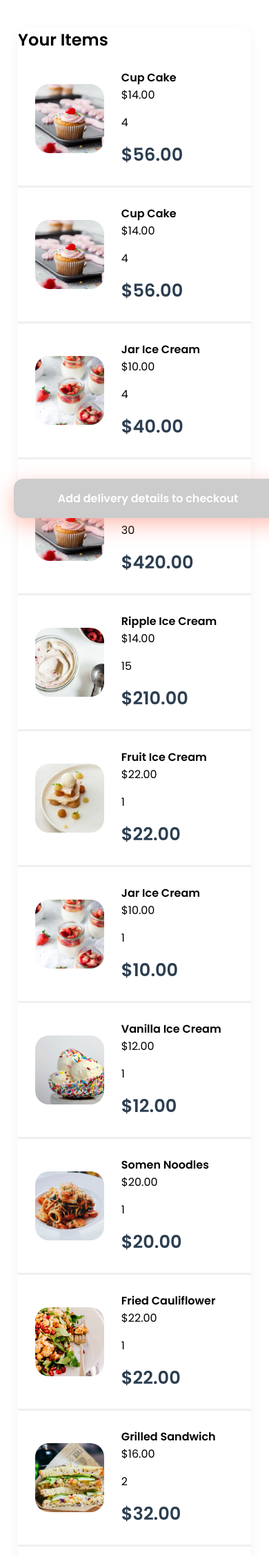
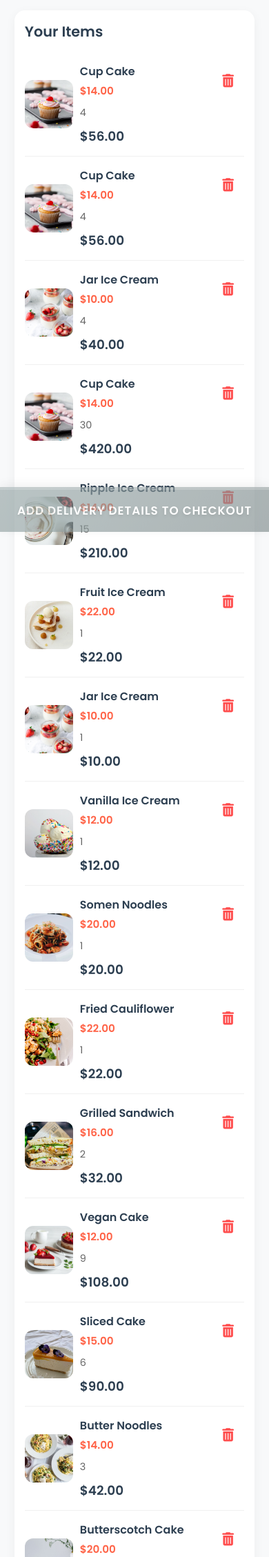
Before and after one commit to KATAKYIE-KWESI/Food_Delivery_App, a Django app: page /cart/ in a window 390 px wide. Shown: the part 73-2330 px from the top of the page at 69% size. Run offline with Django 5.2, Linux system fonts and the light colour scheme; data comes from the database, SQL or seed files in the repository; both versions use the stored data as it was after the commit.

Commit message:
Fixing the cart

```diff
--- a/static/cart.css
+++ b/static/cart.css
@@ -1,9 +1,19 @@
 /* --- Global Reset & Container --- */
+* {
+    margin: 0;
+    padding: 0;
+    box-sizing: border-box;
+}
+
+body {
+    font-family: 'Segoe UI', Tahoma, Geneva, Verdana, sans-serif;
+    background: #f8f9fa;
+}
+
 .cart-container {
     max-width: 1200px;
-    margin: 40px auto;
-    padding: 0 20px;
-    font-family: 'Segoe UI', Tahoma, Geneva, Verdana, sans-serif;
+    margin: 0 auto;
+    padding: 20px;
 }
 
 .cart-title {
@@ -14,7 +24,7 @@
     font-weight: 700;
 }
 
-/* --- Layout Structure --- */
+/* --- DESKTOP Layout Structure --- */
 .cart-content {
     display: grid;
     grid-template-columns: 2fr 1fr;
@@ -22,68 +32,32 @@
     align-items: start;
 }
 
-/* --- Delivery Tracker --- */
-.delivery-tracker {
-    background: #fff;
-    padding: 20px;
-    border-radius: 15px;
-    box-shadow: 0 4px 15px rgba(0, 0, 0, 0.05);
-    margin-bottom: 30px;
-    border-left: 6px solid tomato;
-}
-
-.tracker-header {
-    display: flex;
-    justify-content: space-between;
-    font-weight: 600;
-}
-
-#timerText {
-    color: tomato;
-}
-
-.progress-container {
-    position: relative;
-    background: #eee;
-    height: 8px;
-    border-radius: 10px;
-    margin: 25px 0 15px;
-}
-
-.progress-bar {
-    background: tomato;
-    height: 100%;
-    border-radius: 10px;
-    transition: width 1s linear;
-}
-
-.car-marker {
-    position: absolute;
-    top: -12px;
-    color: tomato;
-    font-size: 22px;
-    transform: translateX(-50%);
-    transition: left 1s linear;
-}
-
 /* --- Cart Items --- */
 .cart-items-section {
     background: #fff;
     border-radius: 15px;
     box-shadow: 0 4px 15px rgba(0,0,0,0.05);
-    overflow: hidden;
+    padding: 20px;
+}
+
+.cart-items-section h2 {
+    font-size: 1.5rem;
+    margin-bottom: 20px;
+    color: #2c3e50;
 }
 
 .cart-item {
     display: grid;
-    grid-template-columns: 100px 2fr 1fr 1fr auto;
+    grid-template-columns: 100px 2fr 1fr 1fr;
     gap: 20px;
     align-items: center;
-    padding: 20px;
+    padding: 20px 0;
     border-bottom: 1px solid #f0f0f0;
 }
 
-.cart-item:last-child { border-bottom: none; }
+.cart-item:last-child {
+    border-bottom: none;
+}
 
 .cart-item img {
     width: 100px;
@@ -92,46 +66,32 @@
     border-radius: 12px;
 }
 
-.item-details h3 { font-size: 1.1rem; color: #2c3e50; margin-bottom: 5px; }
-.item-price { color: tomato; font-weight: 600; }
-
-.item-quantity {
-    display: flex;
-    align-items: center;
-    gap: 12px;
-    background: #f8f9fa;
-    padding: 6px 12px;
-    border-radius: 50px;
-    width: fit-content;
+.item-info h4 {
+    font-size: 1.1rem;
+    color: #2c3e50;
+    margin-bottom: 8px;
 }
 
-.qty-btn {
-    background: tomato;
-    color: white;
-    border: none;
-    width: 28px;
-    height: 28px;
-    border-radius: 50%;
-    cursor: pointer;
-    display: flex;
-    justify-content: center;
-    align-items: center;
+.item-info p {
+    color: tomato;
+    font-weight: 600;
+    font-size: 1rem;
 }
 
-.item-total { font-weight: 700; color: #2c3e50; font-size: 1.1rem; }
-
-.remove-btn {
-    background: none;
-    border: none;
-    color: #ccc;
-    cursor: pointer;
-    font-size: 1.1rem;
-    transition: 0.3s;
+.item-qty {
+    font-size: 1rem;
+    color: #666;
+    text-align: center;
 }
 
-.remove-btn:hover { color: #e74c3c; }
+.item-total {
+    font-weight: 700;
+    color: #2c3e50;
+    font-size: 1.1rem;
+    text-align: right;
+}
 
-/* --- Summary Section --- */
+/* --- Summary Section DESKTOP --- */
 .cart-summary {
     background: #fff;
     padding: 25px;
@@ -139,6 +99,13 @@
     box-shadow: 0 4px 15px rgba(0,0,0,0.05);
     position: sticky;
     top: 20px;
+    height: fit-content;
+}
+
+.cart-summary h2 {
+    font-size: 1.5rem;
+    margin-bottom: 20px;
+    color: #2c3e50;
 }
 
 .summary-row {
@@ -146,6 +113,7 @@
     justify-content: space-between;
     margin-bottom: 15px;
     color: #555;
+    font-size: 1rem;
 }
 
 .summary-row.total {
@@ -154,152 +122,140 @@
     color: #2c3e50;
     border-top: 2px solid #eee;
     padding-top: 15px;
+    margin-top: 10px;
+}
+
+/* DELIVERY LOCATION SECTION */
+.delivery-location-section {
+    margin-top: 25px;
+    padding: 20px;
+    border-radius: 16px;
+    border: 2px dashed #ff6b35;
+    background: #fff7f3;
+}
+
+.section-header {
+    display: flex;
+    gap: 10px;
+    align-items: center;
+    margin-bottom: 15px;
+}
+
+.section-header h3 {
+    font-size: 1.1rem;
+    color: #2c3e50;
+    display: flex;
+    align-items: center;
+    gap: 8px;
+}
+
+.delivery-icon {
+    width: 40px;
+    height: 40px;
+    background: #ff6b35;
+    border-radius: 10px;
+    display: flex;
+    align-items: center;
+    justify-content: center;
+    color: #fff;
+    font-size: 1.2rem;
+}
+
+.required-badge {
+    background: #dc3545;
+    color: #fff;
+    font-size: 10px;
+    padding: 4px 8px;
+    border-radius: 6px;
+    font-weight: 600;
+}
+
+/* FORMS */
+.form-group {
+    margin-bottom: 15px;
+}
+
+.form-group label {
+    display: block;
+    margin-bottom: 6px;
+    font-weight: 600;
+    color: #333;
+    font-size: 0.95rem;
+}
+
+.form-group input {
+    width: 100%;
+    padding: 12px;
+    border-radius: 10px;
+    border: 2px solid #ddd;
+    font-size: 1rem;
+    transition: border-color 0.3s;
+}
+
+.form-group input:focus {
+    outline: none;
+    border-color: #ff6b35;
+}
+
+/* BUTTONS */
+.quick-location-btn {
+    width: 100%;
+    padding: 14px;
+    background: #ff6b35;
+    color: #fff;
+    border: none;
+    border-radius: 12px;
+    font-weight: 700;
+    cursor: pointer;
+    margin-bottom: 15px;
+    font-size: 1rem;
+    transition: background 0.3s;
+}
+
+.quick-location-btn:hover {
+    background: #ff5722;
 }
 
 .checkout-btn {
     width: 100%;
-    background: tomato;
+    background: #28a745;
     color: white;
     border: none;
-    padding: 15px;
+    padding: 16px;
     border-radius: 12px;
     font-weight: 700;
     font-size: 1.1rem;
     cursor: pointer;
     margin-top: 20px;
-    transition: 0.3s;
+    transition: all 0.3s;
 }
 
-.checkout-btn:hover { background: #ff4500; transform: translateY(-2px); }
-
-/* --- RESPONSIVE MEDIA QUERIES (ULTRA-BOLD & LARGE) --- */
-
-@media (max-width: 992px) {
-    .cart-content {
-        grid-template-columns: 1fr;
-    }
-    .cart-summary {
-        position: static;
-        margin-top: 30px;
-    }
+.checkout-btn:hover {
+    background: #218838;
+    transform: translateY(-2px);
 }
 
-@media (max-width: 768px) {
-    /* Push the main title to be very prominent */
-    .cart-title {
-        font-size: 2.8rem; /* Large Bold Title */
-        text-align: center;
-        margin-bottom: 30px;
-        font-weight: 800;
-    }
-
-    /* Delivery Tracker: Big numbers, big car */
-    .delivery-tracker {
-        padding: 30px;
-        border-radius: 20px;
-    }
-    .tracker-header { font-size: 1.4rem; }
-    #timerText { font-size: 1.8rem; font-weight: 800; }
-
-    .progress-container { height: 15px; margin: 35px 0; }
-    .car-marker { font-size: 40px; top: -22px; }
-    .tracker-status { font-size: 1.2rem; font-weight: 500; }
-
-    /* Cart Items: High-visibility layout */
-    .cart-item {
-        grid-template-columns: 130px 1fr; /* Larger image */
-        grid-template-rows: auto auto auto;
-        gap: 15px 25px;
-        padding: 25px;
-        border-bottom: 3px solid #f0f0f0; /* Thicker separator */
-    }
-
-    .cart-item img {
-        grid-row: span 3;
-        width: 130px;
-        height: 130px;
-        border-radius: 20px;
-    }
-
-    /* Food Name & Price - Making them pop */
-    .item-details h3 {
-        font-size: 1.6rem;
-        font-weight: 700;
-        margin-bottom: 10px;
-    }
-    .item-price {
-        font-size: 1.4rem;
-        font-weight: 700;
-    }
-
-    /* Extra Large Quantity Buttons (Thumb-Friendly) */
-    .item-quantity {
-        grid-column: 2;
-        margin-top: 15px;
-        padding: 10px 20px;
-        gap: 20px;
-        background: #f1f1f1;
-    }
-    .qty-btn {
-        width: 45px;
-        height: 45px;
-        font-size: 1.5rem;
-    }
-    .quantity {
-        font-size: 1.5rem;
-        min-width: 40px;
-    }
-
-    .item-total {
-        grid-column: 2;
-        font-size: 1.6rem;
-        font-weight: 800;
-    }
-
-    /* Massive Summary for Mobile */
-    .cart-summary {
-        padding: 35px;
-        border-radius: 25px;
-    }
-    .summary-row {
-        font-size: 1.4rem;
-        margin-bottom: 20px;
-    }
-    .summary-row.total {
-        font-size: 2.2rem; /* Massive final price */
-        border-top: 4px solid #eee;
-        padding-top: 25px;
-    }
-
-    /* Sticky Mobile Bottom Button */
-    .checkout-btn {
-        position: fixed;
-        bottom: 20px;
-        left: 5%;
-        width: 90%;
-        padding: 25px;
-        font-size: 1.6rem;
-        font-weight: 800;
-        border-radius: 20px;
-        box-shadow: 0 10px 30px rgba(255, 99, 71, 0.4);
-        z-index: 1000;
-    }
-
-    /* Adjust body padding so content isn't hidden by the fixed button */
-    body {
-        padding-bottom: 120px;
-    }
+.checkout-btn.disabled {
+    background: #ccc;
+    cursor: not-allowed;
+    opacity: 0.6;
 }
 
-@media (max-width: 480px) {
-    .cart-title { font-size: 2.2rem; }
-    .cart-item { grid-template-columns: 100px 1fr; }
-    .cart-item img { width: 100px; height: 100px; }
-    .item-details h3 { font-size: 1.4rem; }
+.checkout-btn.disabled:hover {
+    transform: none;
+    background: #ccc;
 }
 
-
-
+/* CONFIRMATION */
+.delivery-address-display {
+    margin-top: 12px;
+    padding: 12px;
+    border-radius: 10px;
+    background: #eafff0;
+    border: 2px solid #28a745;
+    display: none;
+    font-size: 0.95rem;
+}
 
 /* Thank You Popup */
 #thankYouMessage {
@@ -314,106 +270,282 @@
     border-radius: 10px;
     font-size: 1.5rem;
     text-align: center;
-    z-index: 1000;
+    z-index: 10000;
     box-shadow: 0 4px 10px rgba(0,0,0,0.2);
     animation: fadeIn 0.5s ease;
 }
+
 @keyframes fadeIn {
     from {opacity: 0; transform: translate(-50%, -60%);}
     to {opacity: 1; transform: translate(-50%, -50%);}
 }
+
 @keyframes fadeOut {
     from {opacity: 1;}
     to {opacity: 0;}
 }
 
+/* ============================================ */
+/* TABLET - Switch to single column */
+/* ============================================ */
+@media (max-width: 992px) {
+    .cart-content {
+        grid-template-columns: 1fr;
+    }
+
+    .cart-summary {
+        position: relative;
+        top: 0;
+    }
+}
+
+/* ============================================ */
+/* MOBILE - Complete redesign for scrolling */
+/* ============================================ */
+@media (max-width: 768px) {
+    body {
+        padding-bottom: 80px; /* Space for fixed button */
+    }
+
+    .cart-container {
+        padding: 15px 15px 0 15px;
+    }
+
+    .cart-title {
+        font-size: 1.6rem;
+        text-align: center;
+        margin-bottom: 20px;
+    }
+
+    /* Single column */
+    .cart-content {
+        display: block;
+    }
+
+    /* Cart Items */
+    .cart-items-section {
+        padding: 15px;
+        margin-bottom: 15px;
+    }
+
+    .cart-items-section h2 {
+        font-size: 1.3rem;
+        margin-bottom: 15px;
+    }
+
+    .cart-item {
+        grid-template-columns: 80px 1fr;
+        grid-template-rows: auto auto auto;
+        gap: 10px;
+        padding: 15px 0;
+    }
+
+    .cart-item img {
+        grid-row: 1 / 4;
+        width: 80px;
+        height: 80px;
+    }
+
+    .item-info {
+        grid-column: 2;
+        grid-row: 1;
+    }
+
+    .item-info h4 {
+        font-size: 1.05rem;
+        margin-bottom: 4px;
+    }
+
+    .item-info p {
+        font-size: 0.95rem;
+    }
+
+    .item-qty {
+        grid-column: 2;
+        grid-row: 2;
+        text-align: left;
+        font-size: 0.9rem;
+    }
+
+    .item-total {
+        grid-column: 2;
+        grid-row: 3;
+        text-align: left;
+        font-size: 1.15rem;
+    }
+
+    /* Cart Summary - NOT sticky on mobile */
+    .cart-summary {
+        position: relative;
+        padding: 20px;
+        margin-bottom: 15px;
+    }
+
+    .cart-summary h2 {
+        font-size: 1.3rem;
+        margin-bottom: 15px;
+    }
+
+    .summary-row {
+        font-size: 1rem;
+        margin-bottom: 12px;
+    }
+
+    .summary-row.total {
+        font-size: 1.4rem;
+    }
+
+    /* Delivery Section */
+    .delivery-location-section {
+        padding: 18px;
+        margin-top: 20px;
+        margin-bottom: 20px;
+    }
+
+    .section-header h3 {
+        font-size: 1rem;
+    }
+
+    .delivery-icon {
+        width: 35px;
+        height: 35px;
+        font-size: 1.1rem;
+    }
+
+    .form-group {
+        margin-bottom: 12px;
+    }
+
+    .form-group label {
+        font-size: 0.9rem;
+    }
+
+    .form-group input {
+        padding: 14px;
+        font-size: 1rem;
+    }
+
+    .quick-location-btn {
+        padding: 15px;
+        font-size: 1.05rem;
+    }
+
+    /* FIXED CHECKOUT BUTTON - Premium Mobile Style */
+    .checkout-btn {
+        position: fixed;
+        bottom: 0;
+        left: 0;
+        right: 0;
+        width: 100%;
+        margin: 0;
+        padding: 22px 20px;
+        border-radius: 0;
+        font-size: 1.25rem;
+        font-weight: 800;
+        z-index: 999;
+
+        /* Premium gradient */
+        background: linear-gradient(135deg, #28a745 0%, #20c997 100%);
+
+        /* Depth and elevation */
+        box-shadow:
+            0 -5px 25px rgba(0,0,0,0.15),
+            0 -2px 10px rgba(40, 167, 69, 0.3),
+            inset 0 1px 0 rgba(255,255,255,0.3);
+
+        /* Top border glow */
+        border-top: 3px solid rgba(255,255,255,0.4);
+
+        /* Text styling */
+        letter-spacing: 1px;
+        text-transform: uppercase;
+        text-shadow: 0 2px 4px rgba(0,0,0,0.2);
+
+        /* Smooth transitions */
+        transition: all 0.3s cubic-bezier(0.4, 0, 0.2, 1);
+    }
+
+    /* Active/Press effect */
+    .checkout-btn:active {
+        transform: scale(0.98);
+        box-shadow:
+            0 -2px 15px rgba(0,0,0,0.2),
+            0 -1px 5px rgba(40, 167, 69, 0.4);
+    }
+
+    /* Disabled state */
+    .checkout-btn.disabled {
+        background: linear-gradient(135deg, #95a5a6 0%, #7f8c8d 100%);
+        border-top: 3px solid rgba(255,255,255,0.2);
+        opacity: 0.65;
+        cursor: not-allowed;
+        box-shadow:
+            0 -3px 15px rgba(0,0,0,0.1),
+            inset 0 1px 0 rgba(255,255,255,0.2);
+    }
+
+    .checkout-btn.disabled:active {
+        transform: none;
+    }
+}
+
+/* ============================================ */
+/* EXTRA SMALL MOBILE */
+/* ============================================ */
+@media (max-width: 480px) {
+    .cart-title {
+        font-size: 1.4rem;
+    }
+
+    .cart-item {
+        grid-template-columns: 70px 1fr;
+    }
+
+    .cart-item img {
+        width: 70px;
+        height: 70px;
+    }
+
+    .item-info h4 {
+        font-size: 1rem;
+    }
+
+    .checkout-btn {
+        font-size: 1.05rem;
+        padding: 18px;
+    }
+}
 
 
 
-/* DELIVERY */
-.delivery-location-section {
-    margin-top: 25px;
-    padding: 18px;
-    border-radius: 16px;
-    border: 2px dashed #ff6b35;
-    background: #fff7f3;
+/* Delete Button Styling */
+.delete-btn {
+    background: none;
+    border: none;
+    color: #ff4d4d;
+    cursor: pointer;
+    font-size: 1.1rem;
+    padding: 10px;
+    transition: transform 0.2s ease, color 0.2s ease;
 }
 
-.section-header {
-    display: flex;
-    gap: 10px;
-    align-items: center;
-    margin-bottom: 15px;
+.delete-btn:hover {
+    color: #cc0000;
+    transform: scale(1.1);
 }
 
-.delivery-icon {
-    width: 40px;
-    height: 40px;
-    background: #ff6b35;
-    border-radius: 10px;
-    display: flex;
-    align-items: center;
-    justify-content: center;
-    color: #fff;
+/* Mobile Layout Adjustment for Delete */
+@media (max-width: 768px) {
+    .cart-item {
+        display: grid;
+        grid-template-columns: 70px 1fr auto auto; /* Added extra column for delete */
+        align-items: center;
+        gap: 10px;
+        position: relative;
+    }
+
+    .delete-btn {
+        padding: 5px;
+        font-size: 1.2rem;
+    }
 }
-
-.required-badge {
-    background: #dc3545;
-    color: #fff;
-    font-size: 11px;
-    padding: 4px 8px;
-    border-radius: 6px;
-}
-
-/* FORMS */
-.form-group {
-    margin-bottom: 14px;
-}
-
-.form-group input {
-    width: 100%;
-    padding: 12px;
-    border-radius: 10px;
-    border: 2px solid #ddd;
-}
-
-/* BUTTONS */
-.quick-location-btn {
-    width: 100%;
-    padding: 14px;
-    background: #ff6b35;
-    color: #fff;
-    border: none;
-    border-radius: 12px;
-    font-weight: bold;
-    cursor: pointer;
-    margin-bottom: 15px;
-}
-
-.checkout-btn {
-    width: 100%;
-    padding: 16px;
-    margin-top: 20px;
-    border-radius: 14px;
-    font-size: 16px;
-    font-weight: bold;
-    border: none;
-    cursor: pointer;
-    background: #28a745;
-    color: white;
-}
-
-.checkout-btn.disabled {
-    background: #ccc;
-    cursor: not-allowed;
-}
-
-/* CONFIRMATION */
-.delivery-address-display {
-    margin-top: 10px;
-    padding: 12px;
-    border-radius: 10px;
-    background: #eafff0;
-    border: 2px solid #28a745;
-    display: none;
-}
--- a/templates/cart.html
+++ b/templates/cart.html
@@ -33,15 +33,23 @@
         <h2>Your Items</h2>
 
         {% for item in cart_items %}
-        <div class="cart-item">
+
+        <div class="cart-item" id="cart-item-{{ item.id }}">
             <img src="{% static 'assets/' %}{{ item.food_image }}" alt="{{ item.food_name }}">
+
             <div class="item-info">
                 <h4>{{ item.food_name }}</h4>
                 <p>${{ item.food_price }}</p>
             </div>
+
             <div class="item-qty">{{ item.quantity }}</div>
             <div class="item-total">${{ item.get_total_price }}</div>
+
+            <button class="delete-btn" onclick="deleteItem('{{ item.id }}')" aria-label="Remove item">
+                <i class="fa-solid fa-trash-can"></i>
+            </button>
         </div>
+
         {% endfor %}
     </div>
 
```
Also changed, not shown: Food/db.sqlite3.
